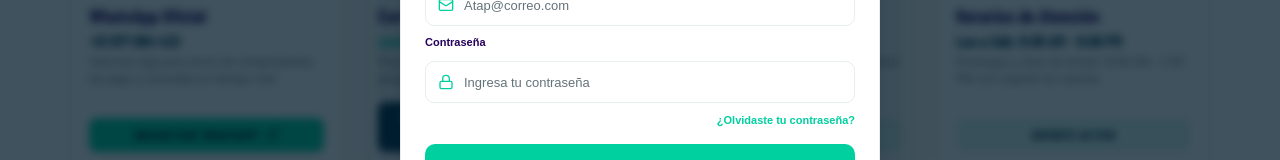
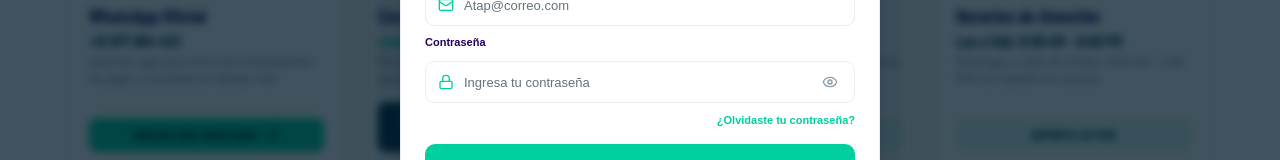
Before and after one commit to Valeplay27/ATAP, a React (Vite) app: page /contacto in a window 1280 px wide. Both pictures are taken after a click on the button 1151 px from the left and 45 px from the top of the page. Shown: the part 392-552 px from the top of the page. Built offline with nearby package versions, Linux system fonts and the light colour scheme; no server answers.

Commit message:
Agregar boton de ojo para ver y ocultar contrasena en inicio de sesion y registro

```diff
--- a/src/components/LoginModal/LoginModal.css
+++ b/src/components/LoginModal/LoginModal.css
@@ -185,6 +185,33 @@
 
 .login-input-wrap input::placeholder {
   color: #64727A;
+}
+
+.password-toggle-btn {
+  display: inline-flex;
+  align-items: center;
+  justify-content: center;
+  background: transparent;
+  border: 0;
+  padding: 4px;
+  margin-left: auto;
+  cursor: pointer;
+  border-radius: 6px;
+  transition: all 0.2s ease;
+  flex-shrink: 0;
+}
+
+.password-toggle-btn:hover {
+  background: rgba(0, 207, 160, 0.12);
+}
+
+.login-input-wrap .password-toggle-btn svg {
+  color: #8E9BA4 !important;
+  transition: color 0.2s ease;
+}
+
+.login-input-wrap .password-toggle-btn:hover svg {
+  color: #00CFA0 !important;
 }
 
 .login-error-message {
--- a/src/components/LoginModal/LoginModal.jsx
+++ b/src/components/LoginModal/LoginModal.jsx
@@ -1,5 +1,5 @@
 import { useEffect, useState } from 'react'
-import { X, User, UserPlus, Mail, MailCheck, Lock, ArrowRight, CheckCircle2, Phone, CreditCard } from 'lucide-react'
+import { X, User, UserPlus, Mail, MailCheck, Lock, ArrowRight, CheckCircle2, Phone, CreditCard, Eye, EyeOff } from 'lucide-react'
 import { getRegisteredUsers, saveRegisteredUser, isUserProfileIncomplete, maskDni } from '../../services/atapStorage'
 import { authApi, setAuthToken } from '../../services/api'
 import './LoginModal.css'
@@ -19,6 +19,8 @@ export default function LoginModal({
   const [cargando, setCargando] = useState(false)
   const [error, setError] = useState('')
   const [usuarioRegistrado, setUsuarioRegistrado] = useState(null)
+  const [showLoginPassword, setShowLoginPassword] = useState(false)
+  const [showRegPassword, setShowRegPassword] = useState(false)
 
   // Estados del formulario de registro
   const [regDni, setRegDni] = useState(prefillData?.dni || '')
@@ -463,13 +465,22 @@ export default function LoginModal({
                       <input
                         id="register-password"
                         name="password"
-                        type="password"
+                        type={showRegPassword ? 'text' : 'password'}
                         placeholder="Mínimo 4 caracteres"
                         value={regPassword}
                         onChange={(e) => setRegPassword(e.target.value)}
                         autoComplete="new-password"
                         required
                       />
+                      <button
+                        type="button"
+                        className="password-toggle-btn"
+                        onClick={() => setShowRegPassword(!showRegPassword)}
+                        aria-label={showRegPassword ? 'Ocultar contraseña' : 'Ver contraseña'}
+                        title={showRegPassword ? 'Ocultar contraseña' : 'Ver contraseña'}
+                      >
+                        {showRegPassword ? <EyeOff size={16} /> : <Eye size={16} />}
+                      </button>
                     </div>
                   </div>
                 </>
@@ -494,11 +505,20 @@ export default function LoginModal({
                     <input
                       id="login-password"
                       name="password"
-                      type="password"
+                      type={showLoginPassword ? 'text' : 'password'}
                       placeholder="Ingresa tu contraseña"
                       autoComplete="current-password"
                       required
                     />
+                    <button
+                      type="button"
+                      className="password-toggle-btn"
+                      onClick={() => setShowLoginPassword(!showLoginPassword)}
+                      aria-label={showLoginPassword ? 'Ocultar contraseña' : 'Ver contraseña'}
+                      title={showLoginPassword ? 'Ocultar contraseña' : 'Ver contraseña'}
+                    >
+                      {showLoginPassword ? <EyeOff size={16} /> : <Eye size={16} />}
+                    </button>
                   </div>
 
                   <button
--- a/src/components/RegistroModal/RegistroModal.css
+++ b/src/components/RegistroModal/RegistroModal.css
@@ -120,6 +120,33 @@
   color: #64727A;
 }
 
+.password-toggle-btn {
+  display: inline-flex;
+  align-items: center;
+  justify-content: center;
+  background: transparent;
+  border: 0;
+  padding: 4px;
+  margin-left: auto;
+  cursor: pointer;
+  border-radius: 6px;
+  transition: all 0.2s ease;
+  flex-shrink: 0;
+}
+
+.password-toggle-btn:hover {
+  background: rgba(0, 207, 160, 0.12);
+}
+
+.login-input-wrap .password-toggle-btn svg {
+  color: #8E9BA4 !important;
+  transition: color 0.2s ease;
+}
+
+.login-input-wrap .password-toggle-btn:hover svg {
+  color: #00CFA0 !important;
+}
+
 .login-submit {
   display: flex;
   width: 100%;
```
Also changed, not shown: src/components/RegistroModal/RegistroModal.jsx (+13 -3 lines).
